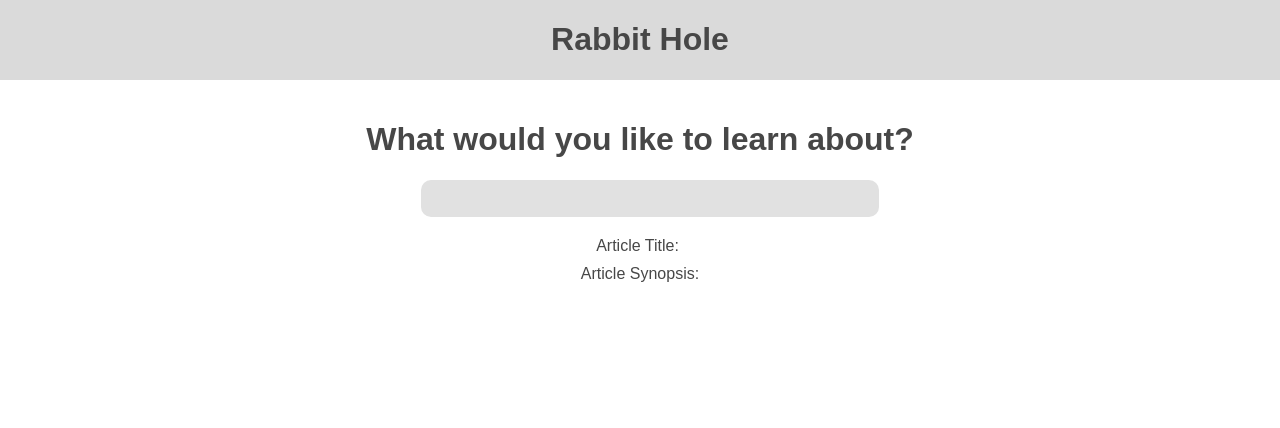
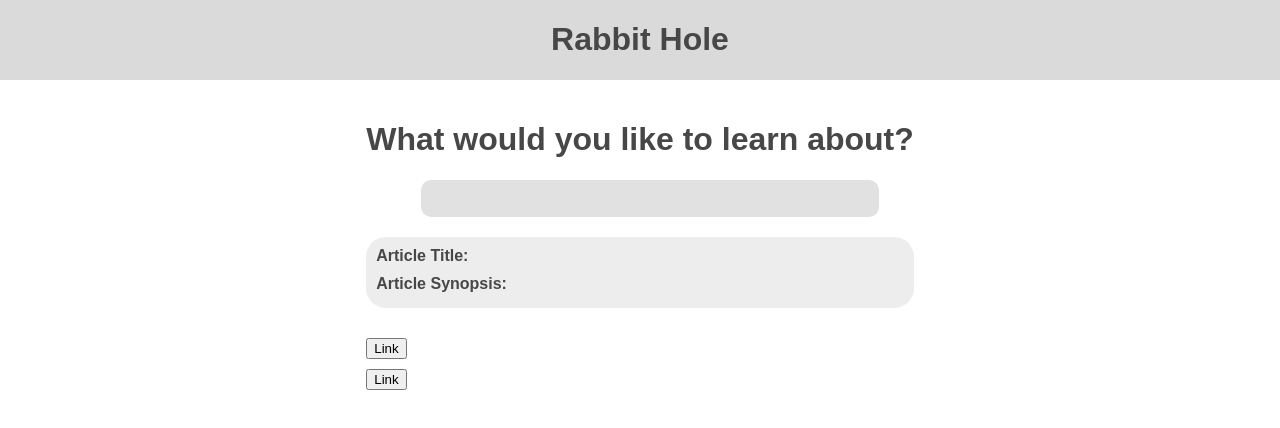
Before and after one commit to kevink107/wiki-app, a React (Create React App) app in the folder openAI/my-app/: page / in a window 1280 px wide. Shown: the top 428 px of the page. Built offline with nearby package versions, Linux system fonts and the light colour scheme.

Commit message:
api changes

```diff
--- a/openAI/my-app/src/App.css
+++ b/openAI/my-app/src/App.css
@@ -6,18 +6,31 @@
   font-family: Arial, Helvetica, sans-serif;
 }
 
+#buttons{
+  display: flex;
+  flex-direction: column;
+  margin-top: 20px;
+}
+
+.button{
+  margin-top: 10px;
+}
+
 .findings{
   display: flex;
   flex-direction: column;
-  margin-top: 10px;
+  justify-content: center;
+  margin-top: 20px;
+  background-color: rgb(237, 237, 237);
+  border-radius: 20px;
 }
 
 .title{
   display: flex;
   flex-direction: row;
   margin-top: 10px;
+  margin-left: 10px;
   font-weight: 500;
-  align-self: center;
 }
 
 .synopsis{
@@ -25,7 +38,8 @@
   flex-direction: column;
   margin-top: 10px;
   font-weight: 500;
-  align-self: center;
+  margin-left: 10px;
+  margin-bottom: 10px;
 }
 
 .Content{
@@ -37,7 +51,7 @@
 }
 
 .synopsisPoint{
-  margin-top: 5px;
+  margin-top: 10px;
 }
 
 #article{
@@ -46,4 +60,11 @@
 
 #breakdown{
   margin-top: 5px;
+  word-wrap: break-word;
+  width: 500px;
+
 }
+
+.bold{
+  font-weight: bold;
+}
--- a/openAI/my-app/src/App.js
+++ b/openAI/my-app/src/App.js
@@ -4,6 +4,7 @@ import Searchbar from './Components/Searchbar';
 import wikiSearch from './Wikisearch';
 import Synopsis from './Components/Synopsis';
 import Topbar from './Components/Topbar/Topbar.js';
+import Button from './Components/Button';
 
 class App extends Component {
 
@@ -20,6 +21,7 @@ class App extends Component {
     }
   }
   updateResults = (text) => {
+    this.setState({synopsisArray: []});
     this.setState({searchterm: text});
     this.getTitle(text);
     setTimeout(() => {
@@ -60,7 +62,7 @@ class App extends Component {
     //OpenAI part
     const { Configuration, OpenAIApi } = require("openai");
     const configuration = new Configuration({
-      apiKey: "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",
+      apiKey: "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",
     });
 
     const finalPrompt = "What are some key points from this text: \n\n\"\"\""+strippedHtml+"\"\"\"\nStart here\n1."
@@ -82,20 +84,29 @@ class App extends Component {
 
     //some parsing
     for(let i = 2; i<finalSynopsis.length-2; i++){
-      if((numbers.has(finalSynopsis[i])) && (finalSynopsis[i+1]==".") && (finalSynopsis[i+2]==" ")){
+      if((numbers.has(finalSynopsis[i])) && (finalSynopsis[i+1]==".") && (finalSynopsis[i+2]==" ") && !(numbers.has(finalSynopsis[i-1]))){
         synopArray.push(tempString);
         tempString = finalSynopsis[i];
-      } else if((tempString.length>60) && (finalSynopsis[i]==" ")){
-        synopArray.push(tempString);
-        tempString = "";
-      }
+      } //else if((tempString.length>60) && (finalSynopsis[i]==" ")){
+      //   synopArray.push(tempString);
+      //   tempString = "";
+      // }
       else{
         tempString = tempString+finalSynopsis[i];
       }
     }
 
+    //last 2 characters
+    synopArray.push(tempString+finalSynopsis[finalSynopsis.length-2]+finalSynopsis[finalSynopsis.length-1]);
+
+    var lastItem = synopArray[synopArray.length-1];
+    if(lastItem[lastItem.length-1]!="."){
+      console.log(lastItem);
+      synopArray.pop();
+    }
+
+    //checks if articles points to multiple other articles (can maybe add some buttom options here at some point)
     if(synopArray[0].includes("may refer to")){
-      console.log("yes");
       this.setState({synopsisArray: "Please be more specific. Your entry could refer to multiple entities."})
     } else{
 
@@ -121,6 +132,10 @@ class App extends Component {
           <h1>What would you like to learn about?</h1>
           <Searchbar searchInput = {this.updateResults}/>
           <Synopsis article = {this.state.articleName} text = {this.state.synopsisArray}></Synopsis>
+          <div id = "buttons">
+            <Button></Button>
+            <Button></Button>
+          </div>
         </div>
 
       </div>
--- /dev/null
+++ b/openAI/my-app/src/Components/Button.js
@@ -0,0 +1,13 @@
+import React, { Component } from 'react'
+
+export default class Button extends Component {
+  render() {
+    return (
+      <a className = "button" href='https://google.com/'>
+        <button>
+            Link
+        </button>
+      </a>
+    )
+  }
+}
--- a/openAI/my-app/src/Components/Synopsis.js
+++ b/openAI/my-app/src/Components/Synopsis.js
@@ -6,11 +6,11 @@ export default class Synopsis extends Component {
     return (
       <div className = "findings">
         <div className = "title">
-          <div>Article Title: </div>
+          <div className = "bold">Article Title: </div>
           <div id = "article">{this.props.article}</div>
         </div>
         <div className = "synopsis">
-          <div>Article Synopsis: </div>
+          <div className = "bold">Article Synopsis: </div>
           <div id = "breakdown">{this.props.text}</div>
         </div>
       </div>
```
